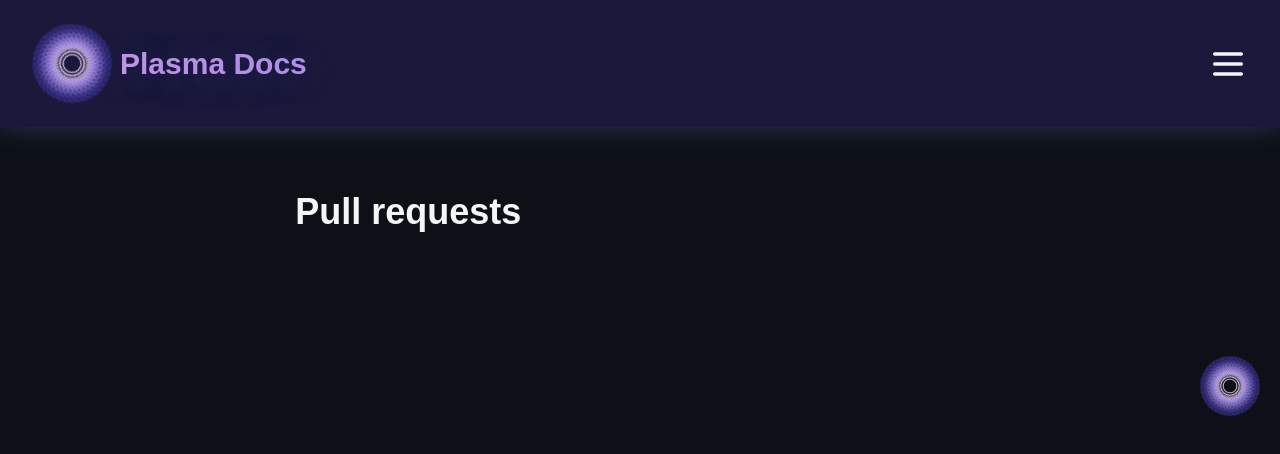
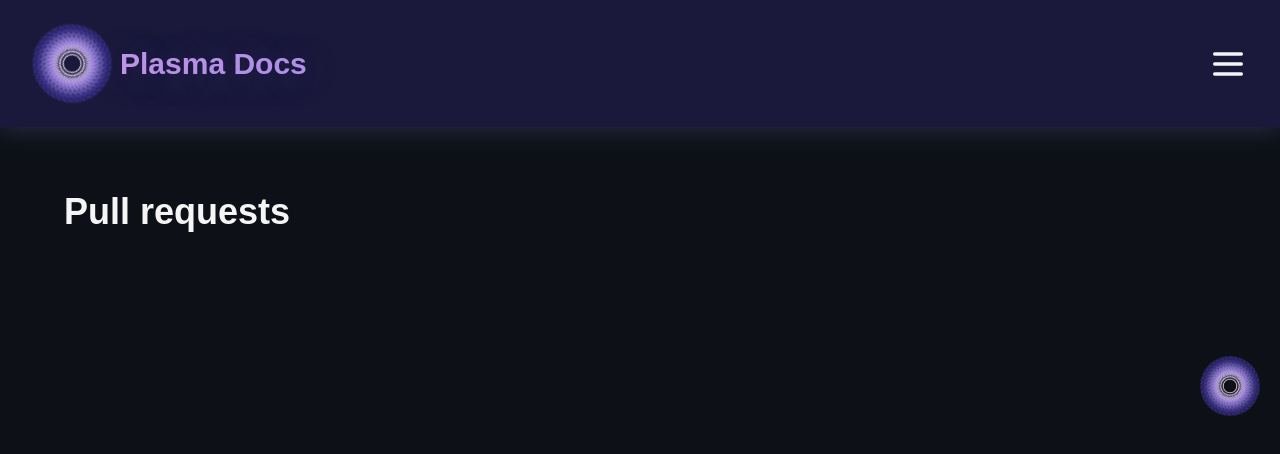
Before and after one commit to Plasma-Dev12/plasma-docs, a Next.js app: page /docs/principal-functions/pull-requests in a window 1280 px wide. Shown: the top 454 px of the page. Built offline with nearby package versions, Linux system fonts and the light colour scheme; a web font is replaced by a local one.

Commit message:
:bug: fix: Fix bug of margin in layout

```diff
--- a/src/app/docs/layout.tsx
+++ b/src/app/docs/layout.tsx
@@ -32,13 +32,13 @@ export default function LayoutDocs({
     <>
       <div className="flex ">
         <Sidebar />
-        <div className="flex flex-1 justify-evenly">
-          <main className="text-[#F5F5F5] text-justify mb-16 mt-48 2xl:mt-16 mx-8 sm:mx-16 2xl:mx-32 2xl:w-[800px]">
+        <div className="flex flex-1 justify-between">
+          <main className="text-[#F5F5F5]  text-justify mb-16 mt-48 2xl:mt-16 mx-8 sm:mx-16 2xl:mx-32 2xl:w-[800px]">
             <div className="flex flex-col max-w-[800px] 2xl:w-[800px]">
               {children}
             </div>
           </main>
-          <div className="hidden md:block">
+          <div className="hidden md:flex flex-1 justify-center">
             <AnchorLinks />
           </div>
         </div>
```
